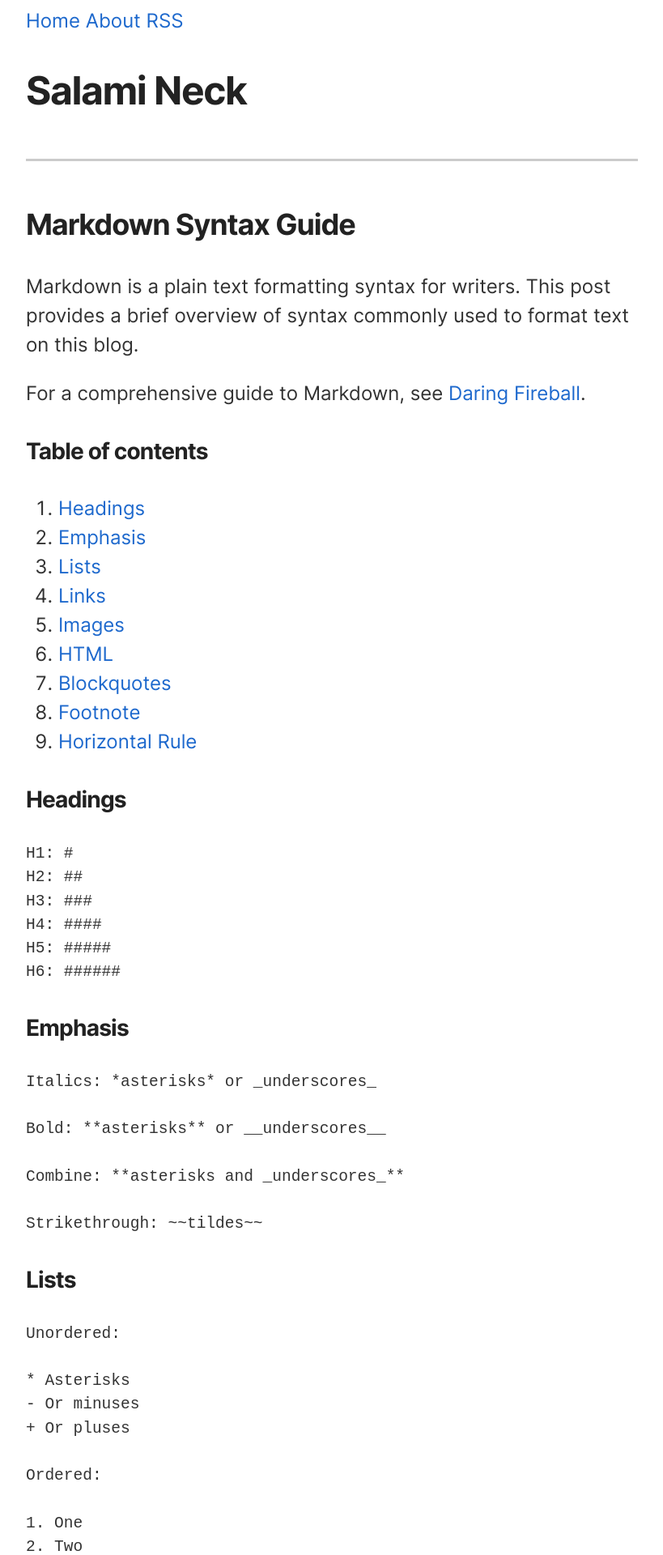
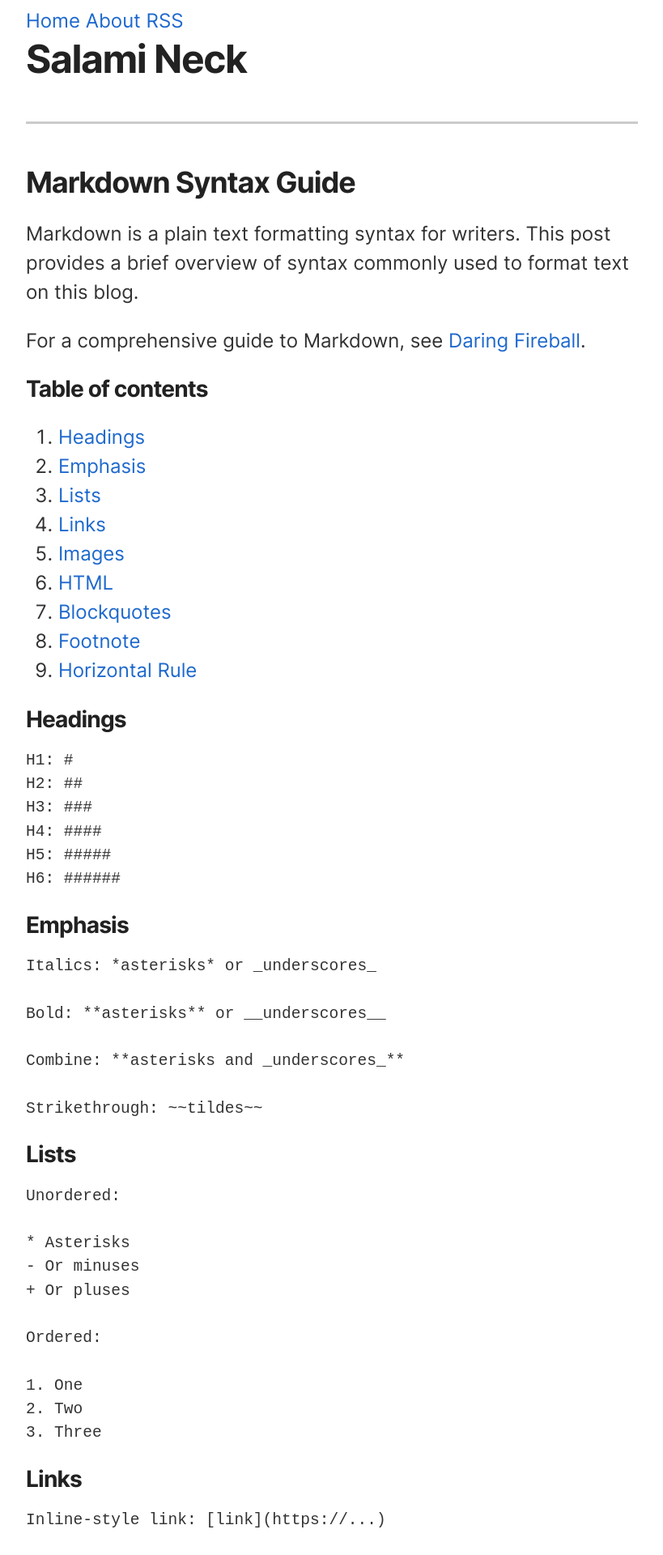
Before and after one commit to ajpwalser/ajpwalser.github.io, a Jekyll site: the page built from _posts/2021-06-24-markdown-syntax-guide.md, in a window 1280 px wide. Shown: the top 1920 px of the page at 81% size, without its empty margins (230-1049 px from the left). Built offline with Jekyll 4.4.1, drawn with Linux system fonts in a browser that asks for light colours.

Commit message:
Update style.css

```diff
--- a/css/style.css
+++ b/css/style.css
@@ -48,8 +48,17 @@ hr {
 h1, h2, h3 {
     color: var(--color-text-heading);
     letter-spacing: -0.03em;
-    margin: 2rem 0 2rem 0;
-    padding: 0 0 0 0;
+    margin-bottom: 1rem;
+    line-height: 1.2;
+}
+h1 {
+margin-top: 0;
+}
+h2 {
+margin-top: 2rem;
+}
+h3 {
+margin-top: 1.6rem;
 }
 a {
     color: var(--color-link);
```
